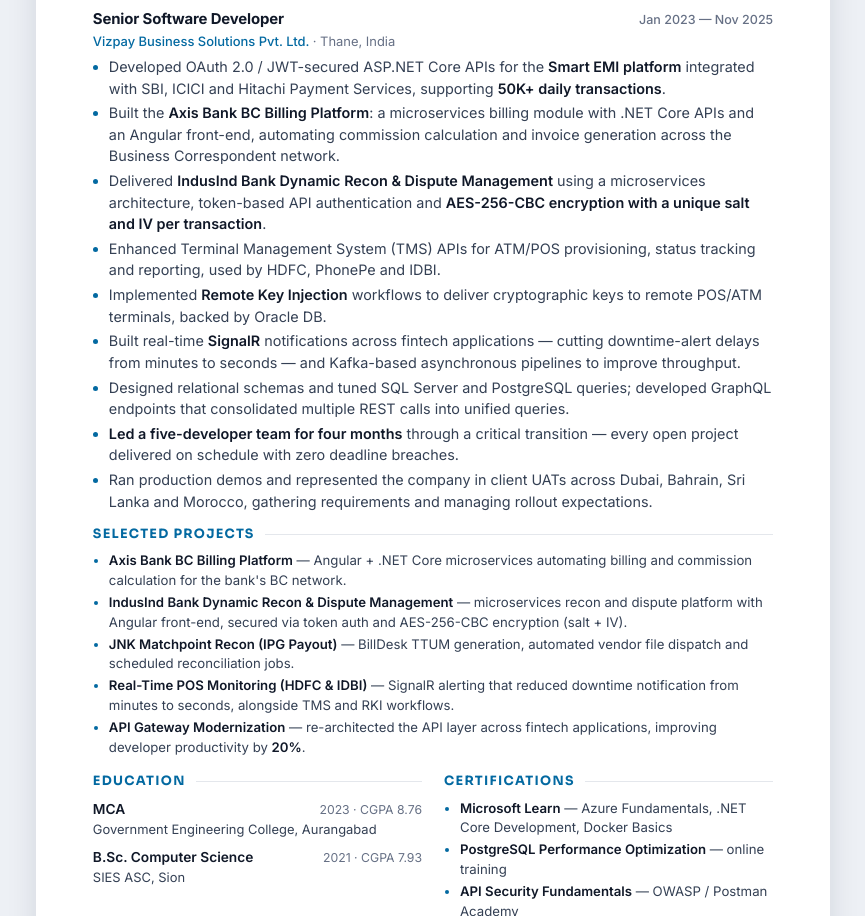
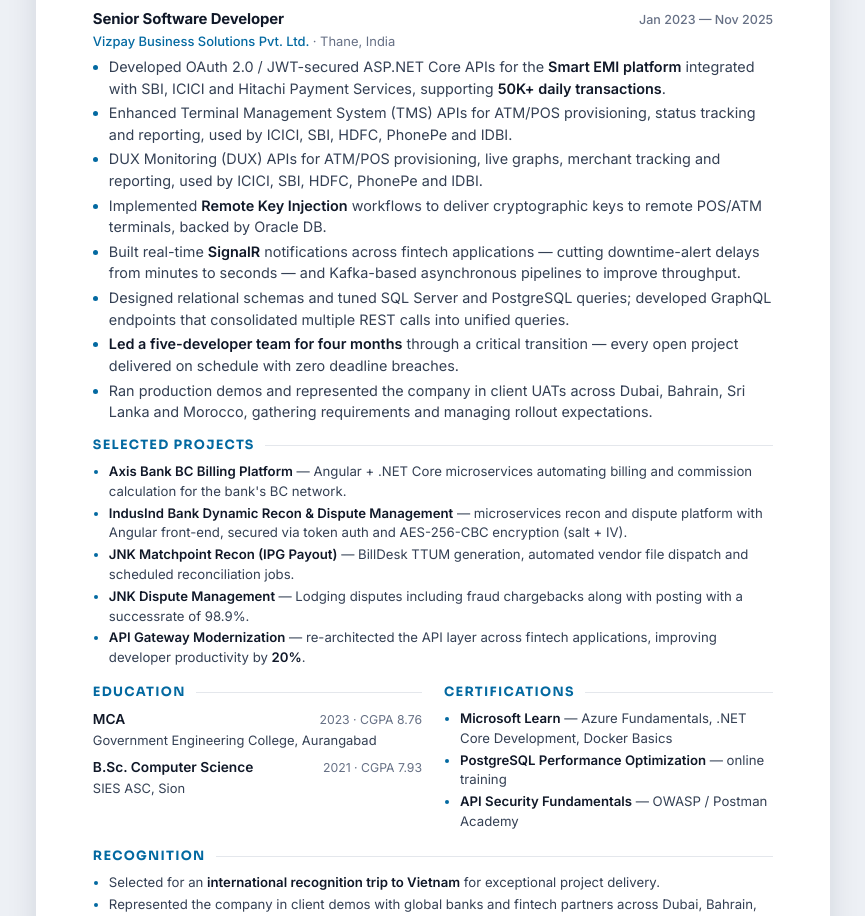
Before and after one commit to 1neboy/portfolio, a plain HTML site: page resume.html in a window 1280 px wide. Shown: the part 1005-1921 px from the top of the page, without its empty margins (207-1072 px from the left). Drawn offline with Linux system fonts and the light colour scheme.

Commit message:
Update details

```diff
--- a/resume.html
+++ b/resume.html
@@ -3,7 +3,7 @@
 <head>
   <meta charset="UTF-8" />
   <meta name="viewport" content="width=device-width, initial-scale=1.0" />
-  <title>Aakash R Madhavi — Résumé</title>
+  <title>Aakash R Madhavi — Resume</title>
   <meta name="description" content="Résumé of Aakash R Madhavi, Full Stack .NET Developer — C#, ASP.NET Core, Angular, SQL Server, fintech platforms." />
   <link rel="preconnect" href="https://fonts.googleapis.com" />
   <link rel="preconnect" href="https://fonts.gstatic.com" crossorigin />
@@ -334,9 +334,8 @@
         <p class="job-sub">Vizpay Business Solutions Pvt. Ltd. <span class="loc">· Thane, India</span></p>
         <ul>
           <li>Developed OAuth 2.0 / JWT-secured ASP.NET Core APIs for the <strong>Smart EMI platform</strong> integrated with SBI, ICICI and Hitachi Payment Services, supporting <strong>50K+ daily transactions</strong>.</li>
-          <li>Built the <strong>Axis Bank BC Billing Platform</strong>: a microservices billing module with .NET Core APIs and an Angular front-end, automating commission calculation and invoice generation across the Business Correspondent network.</li>
-          <li>Delivered <strong>IndusInd Bank Dynamic Recon &amp; Dispute Management</strong> using a microservices architecture, token-based API authentication and <strong>AES-256-CBC encryption with a unique salt and IV per transaction</strong>.</li>
-          <li>Enhanced Terminal Management System (TMS) APIs for ATM/POS provisioning, status tracking and reporting, used by HDFC, PhonePe and IDBI.</li>
+          <li>Enhanced Terminal Management System (TMS) APIs for ATM/POS provisioning, status tracking and reporting, used by ICICI, SBI, HDFC, PhonePe and IDBI.</li>
+          <li>DUX Monitoring (DUX) APIs for ATM/POS provisioning, live graphs, merchant tracking and reporting, used by ICICI, SBI, HDFC, PhonePe and IDBI.</li>
           <li>Implemented <strong>Remote Key Injection</strong> workflows to deliver cryptographic keys to remote POS/ATM terminals, backed by Oracle DB.</li>
           <li>Built real-time <strong>SignalR</strong> notifications across fintech applications — cutting downtime-alert delays from minutes to seconds — and Kafka-based asynchronous pipelines to improve throughput.</li>
           <li>Designed relational schemas and tuned SQL Server and PostgreSQL queries; developed GraphQL endpoints that consolidated multiple REST calls into unified queries.</li>
@@ -352,7 +351,7 @@
         <li><strong>Axis Bank BC Billing Platform</strong> — Angular + .NET Core microservices automating billing and commission calculation for the bank's BC network.</li>
         <li><strong>IndusInd Bank Dynamic Recon &amp; Dispute Management</strong> — microservices recon and dispute platform with Angular front-end, secured via token auth and AES-256-CBC encryption (salt + IV).</li>
         <li><strong>JNK Matchpoint Recon (IPG Payout)</strong> — BillDesk TTUM generation, automated vendor file dispatch and scheduled reconciliation jobs.</li>
-        <li><strong>Real-Time POS Monitoring (HDFC &amp; IDBI)</strong> — SignalR alerting that reduced downtime notification from minutes to seconds, alongside TMS and RKI workflows.</li>
+        <li><strong>JNK Dispute Management </strong> — Lodging disputes including fraud chargebacks along with posting with a successrate of 98.9%.</li>
         <li><strong>API Gateway Modernization</strong> — re-architected the API layer across fintech applications, improving developer productivity by <strong>20%</strong>.</li>
       </ul>
     </section>
```
